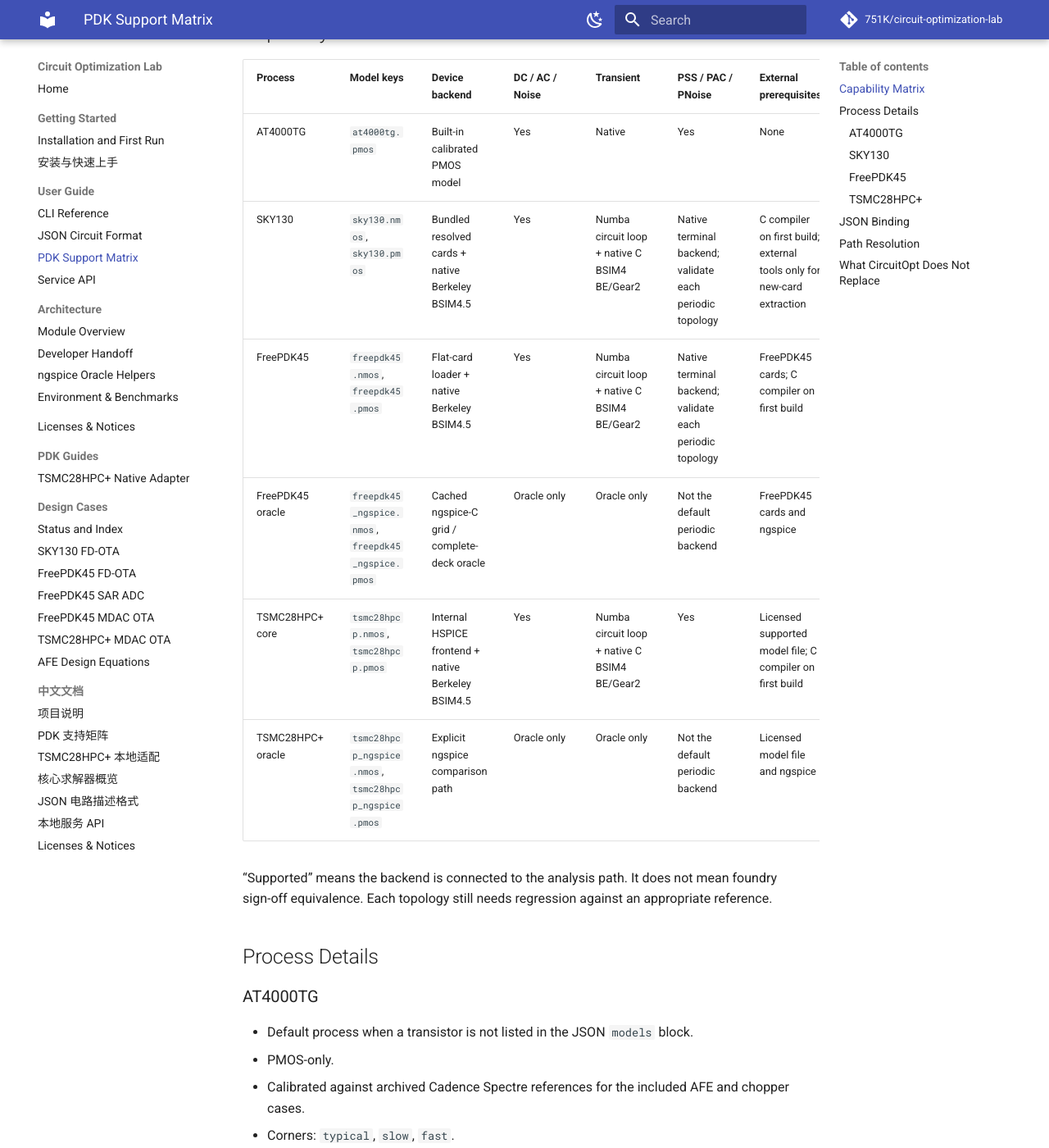
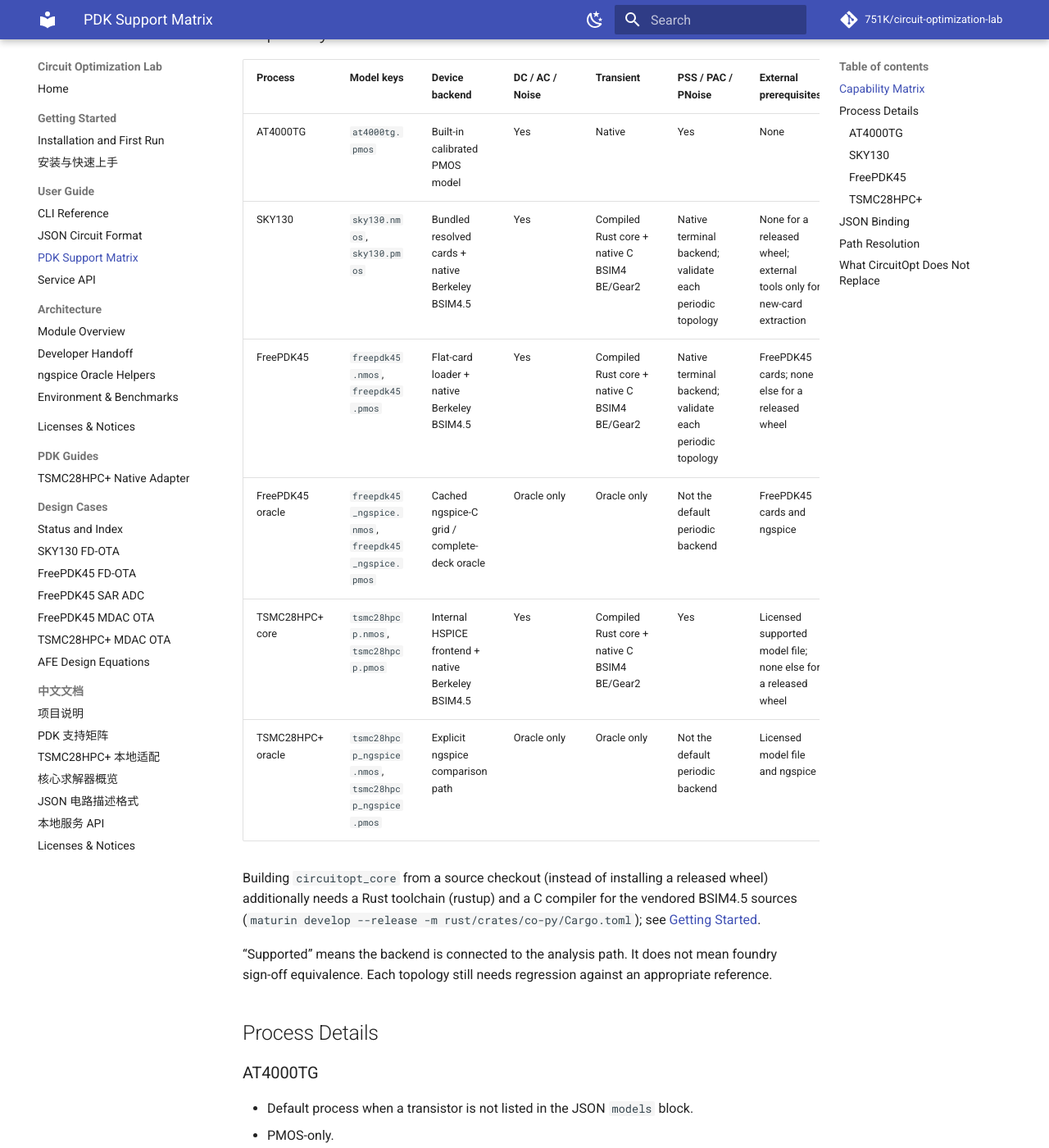
Before and after one commit to 751K/circuit-optimization-lab, an MkDocs documentation site: the page built from docs/pdk_support.md, in a window 1280 px wide and 1400 px high, scrolled down 291 px. Shown: the whole window at 82% size. Built offline with MkDocs 1.6.1 and Material for MkDocs 9.7.7, drawn with Linux system fonts in a browser that asks for light colours; comment, search, counter and statistics services are not loaded; some of the changed text lies outside the part shown.

Commit message:
docs: fix PDK/TSMC28 backend descriptions for v2.0.0 (Rust, not runtime-compiled Numba)
pdk_support.md/_zh described SKY130/FreePDK45/TSMC28HPC+ transient as a
"Numba circuit loop" with CIRCUIT_USE_NUMBA=0 selecting a Python reference
path, and listed a dead CIRCUITOPT_NATIVE_MODEL_CACHE env var (0 references
anywhere in circuitopt/, confirmed by grep) plus "C compiler on first build"
as if every user needed one. tsmc28hpcp.md/_zh made the same runtime-compile
claim ("first native BSIM4 use compiles a small shared library ... caches
outside the source tree"). All of this described the retired v1.x
cc/ctypes runtime-compile path; native.py's own module docstring now states
plainly that circuitopt_core is compiled once at wheel-build time and this
module only binds the already-compiled library. Rewrote all four files to
say the compiled Rust core is the only path in v2.0.0, that a released wheel
needs no compiler at all, and that only building circuitopt_core from a
source checkout needs rustup + a C compiler (maturin develop). Dropped the
dead CIRCUITOPT_NATIVE_MODEL_CACHE row from both path-resolution tables.

```diff
--- a/docs/pdk_support.md
+++ b/docs/pdk_support.md
@@ -11,11 +11,16 @@ process consistently.
 | Process | Model keys | Device backend | DC / AC / Noise | Transient | PSS / PAC / PNoise | External prerequisites |
 |---|---|---|---|---|---|---|
 | AT4000TG | `at4000tg.pmos` | Built-in calibrated PMOS model | Yes | Native | Yes | None |
-| SKY130 | `sky130.nmos`, `sky130.pmos` | Bundled resolved cards + native Berkeley BSIM4.5 | Yes | Numba circuit loop + native C BSIM4 BE/Gear2 | Native terminal backend; validate each periodic topology | C compiler on first build; external tools only for new-card extraction |
-| FreePDK45 | `freepdk45.nmos`, `freepdk45.pmos` | Flat-card loader + native Berkeley BSIM4.5 | Yes | Numba circuit loop + native C BSIM4 BE/Gear2 | Native terminal backend; validate each periodic topology | FreePDK45 cards; C compiler on first build |
+| SKY130 | `sky130.nmos`, `sky130.pmos` | Bundled resolved cards + native Berkeley BSIM4.5 | Yes | Compiled Rust core + native C BSIM4 BE/Gear2 | Native terminal backend; validate each periodic topology | None for a released wheel; external tools only for new-card extraction |
+| FreePDK45 | `freepdk45.nmos`, `freepdk45.pmos` | Flat-card loader + native Berkeley BSIM4.5 | Yes | Compiled Rust core + native C BSIM4 BE/Gear2 | Native terminal backend; validate each periodic topology | FreePDK45 cards; none else for a released wheel |
 | FreePDK45 oracle | `freepdk45_ngspice.nmos`, `freepdk45_ngspice.pmos` | Cached ngspice-C grid / complete-deck oracle | Oracle only | Oracle only | Not the default periodic backend | FreePDK45 cards and ngspice |
-| TSMC28HPC+ core | `tsmc28hpcp.nmos`, `tsmc28hpcp.pmos` | Internal HSPICE frontend + native Berkeley BSIM4.5 | Yes | Numba circuit loop + native C BSIM4 BE/Gear2 | Yes | Licensed supported model file; C compiler on first build |
+| TSMC28HPC+ core | `tsmc28hpcp.nmos`, `tsmc28hpcp.pmos` | Internal HSPICE frontend + native Berkeley BSIM4.5 | Yes | Compiled Rust core + native C BSIM4 BE/Gear2 | Yes | Licensed supported model file; none else for a released wheel |
 | TSMC28HPC+ oracle | `tsmc28hpcp_ngspice.nmos`, `tsmc28hpcp_ngspice.pmos` | Explicit ngspice comparison path | Oracle only | Oracle only | Not the default periodic backend | Licensed model file and ngspice |
+
+Building `circuitopt_core` from a source checkout (instead of installing a
+released wheel) additionally needs a Rust toolchain (rustup) and a C compiler
+for the vendored BSIM4.5 sources (`maturin develop --release -m
+rust/crates/co-py/Cargo.toml`); see [Getting Started](getting_started.md).
 
 “Supported” means the backend is connected to the analysis path. It does not
 mean foundry sign-off equivalence. Each topology still needs regression against
@@ -56,9 +61,12 @@ an appropriate reference.
 - The native backend exposes full four-terminal current, conductance, charge,
   capacitance, and correlated noise for DC, AC, noise, transient, and periodic
   analyses.
-- The fixed-grid transient hot path keeps Newton iteration and matrix stamping
-  in Numba and calls the C compact model through a runtime `void *` function
-  pointer. `CIRCUIT_USE_NUMBA=0` selects the Python reference path.
+- The fixed-grid transient hot path runs Newton iteration and matrix stamping
+  inside the compiled Rust core (`co-core` calling `co-bsim4` in-process); the
+  Python-facing `compact_models/bsim4/native.py` module binds the same compiled
+  ABI through `ctypes` (a `void *` function-pointer interface) for single-device
+  op-point/AC/noise calls outside the transient loop. As of v2.0.0 `rust` is the
+  sole engine; there is no runtime compiler step and no Python numeric fallback.
 - `freepdk45_ngspice.*` and the full-circuit ngspice helpers remain available as
   independent regression oracles. Import `circuitopt.freepdk45_model` to
   register the oracle-only model keys. They are optional for normal simulation.
@@ -75,7 +83,7 @@ an appropriate reference.
   and geometry bins in memory.
 - The native backend exposes four-terminal current, conductance, charge,
   capacitance, and correlated noise.
-- Transient uses the same Numba-to-C BSIM4 bridge as FreePDK45.
+- Transient uses the same compiled Rust-to-C BSIM4 bridge as FreePDK45.
 - Corners: `tt`, `ss`, `ff`, `sf`, `fs`; `nom` aliases `tt`.
 - Temperature is passed in kelvin at the device binding API.
 - The current adapter does not claim support for IO devices, RF devices, SRAM,
```
Also changed, not shown: other parts of docs/pdk_support.md (+0 -1 lines), docs/pdk_support_zh.md (+13 -8 lines), docs/tsmc28hpcp.md (+6 -4 lines), docs/tsmc28hpcp_zh.md (+5 -3 lines).
